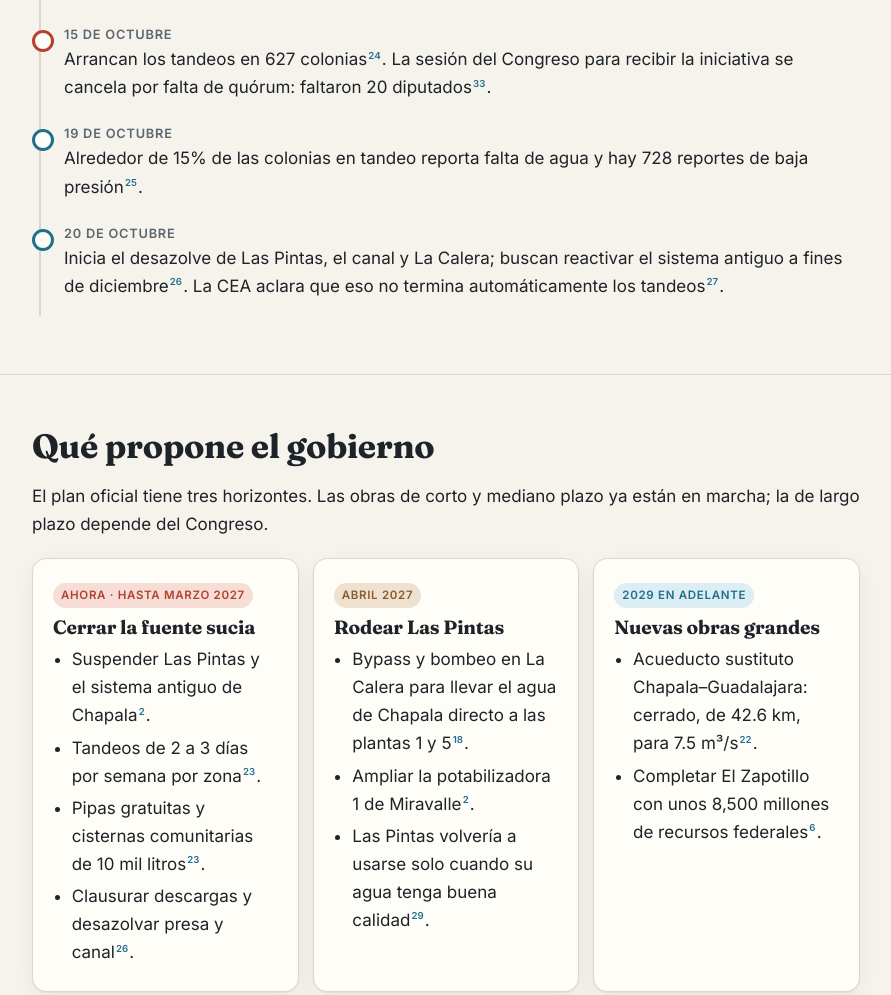
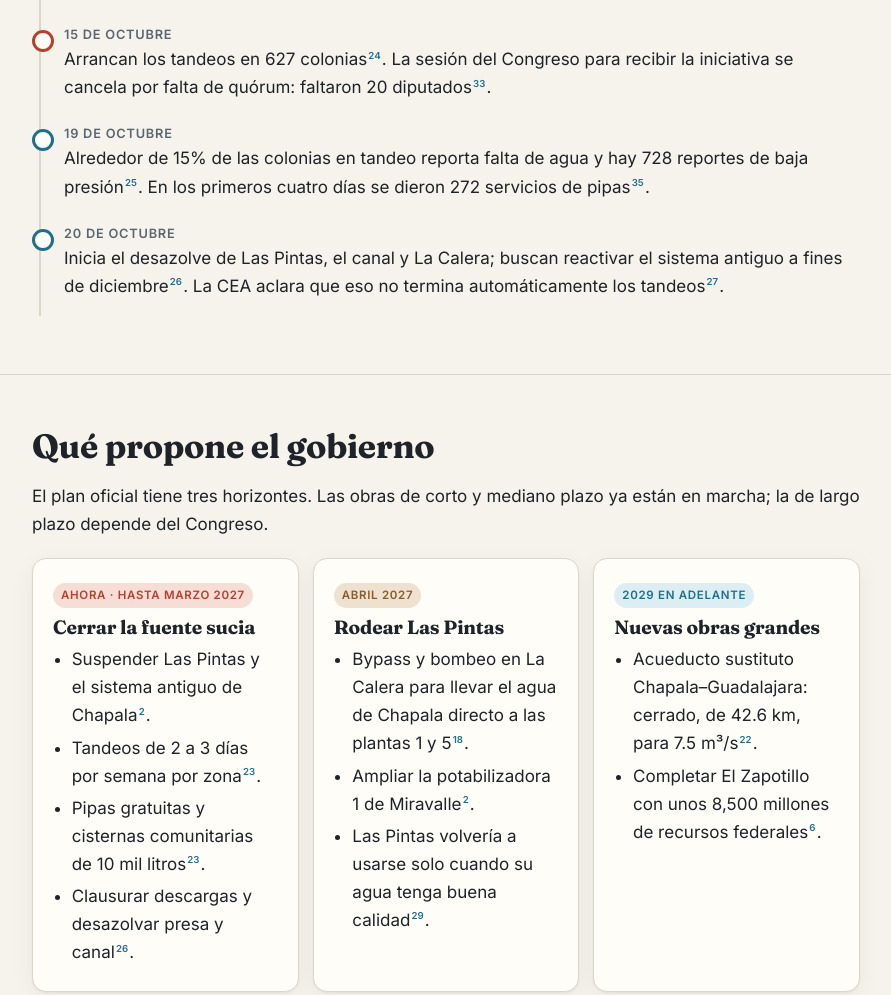
Before and after one commit to manutrupe/AguaGDL, a plain HTML site: page index.html in a window 1280 px wide. Shown: the part 3980-4975 px from the top of the page, without its empty margins (194-1085 px from the left). Drawn offline with Linux system fonts and the light colour scheme.

Commit message:
Agrega dato de servicios de pipas
Co-Authored-By: Claude Opus 5.5 <noreply@anthropic.com>
Claude-Session: https://claude.ai/code/session_01MLKUaRofYjTUUs5Zk5gvSc

```diff
--- a/index.html
+++ b/index.html
@@ -339,7 +339,7 @@ svg .t-water{fill:var(--water)}
       <li><div class="when">8 de octubre</div>El gobierno envía al Congreso el contrato del acueducto<sup class="c"><a href="#f6">6</a></sup>. La presidenta Sheinbaum ofrece apoyo federal para completar El Zapotillo<sup class="c"><a href="#f10">10</a></sup>.</li>
       <li class="hot"><div class="when">11 de octubre</div>Megamarcha en La Minerva por el agua<sup class="c"><a href="#f31">31</a></sup>.</li>
       <li class="hot"><div class="when">15 de octubre</div>Arrancan los tandeos en 627 colonias<sup class="c"><a href="#f24">24</a></sup>. La sesión del Congreso para recibir la iniciativa se cancela por falta de quórum: faltaron 20 diputados<sup class="c"><a href="#f33">33</a></sup>.</li>
-      <li><div class="when">19 de octubre</div>Alrededor de 15% de las colonias en tandeo reporta falta de agua y hay 728 reportes de baja presión<sup class="c"><a href="#f25">25</a></sup>.</li>
+      <li><div class="when">19 de octubre</div>Alrededor de 15% de las colonias en tandeo reporta falta de agua y hay 728 reportes de baja presión<sup class="c"><a href="#f25">25</a></sup>. En los primeros cuatro días se dieron 272 servicios de pipas<sup class="c"><a href="#f35">35</a></sup>.</li>
       <li><div class="when">20 de octubre</div>Inicia el desazolve de Las Pintas, el canal y La Calera; buscan reactivar el sistema antiguo a fines de diciembre<sup class="c"><a href="#f26">26</a></sup>. La CEA aclara que eso no termina automáticamente los tandeos<sup class="c"><a href="#f27">27</a></sup>.</li>
     </ul>
   </div>
@@ -545,6 +545,7 @@ svg .t-water{fill:var(--water)}
       <li id="f32">SIAPA. <a href="https://rotaciondeserviciosiapa.jalisco.gob.mx/" rel="noopener">Programa de Rotación del Servicio</a> (sitio oficial).</li>
       <li id="f33">Meganoticias. <a href="https://www.meganoticias.mx/guadalajara/noticia/ausentismo-de-diputados-frena-sesi%C3%B3n-sobre-acueducto-chapala-guadalajara/779618" rel="noopener">Ausentismo de diputados frena sesión sobre el acueducto</a>. 15 oct 2026.</li>
       <li id="f34">Volcánicas. <a href="https://volcanicas.com/megamarchas-en-guadalajara-por-mala-calidad-del-agua/" rel="noopener">Megamarchas en Guadalajara por mala calidad del agua</a>. Oct 2026.</li>
+      <li id="f35">UDGTV. <a href="https://udgtv.com/noticias/en-sus-primeros-4-dias-tandeos-afectaron-270-colonias/335019" rel="noopener">En sus primeros 4 días, tandeos afectaron 270 colonias del AMG</a>. Oct 2026.</li>
     </ol>
   </div>
 </section>
```
